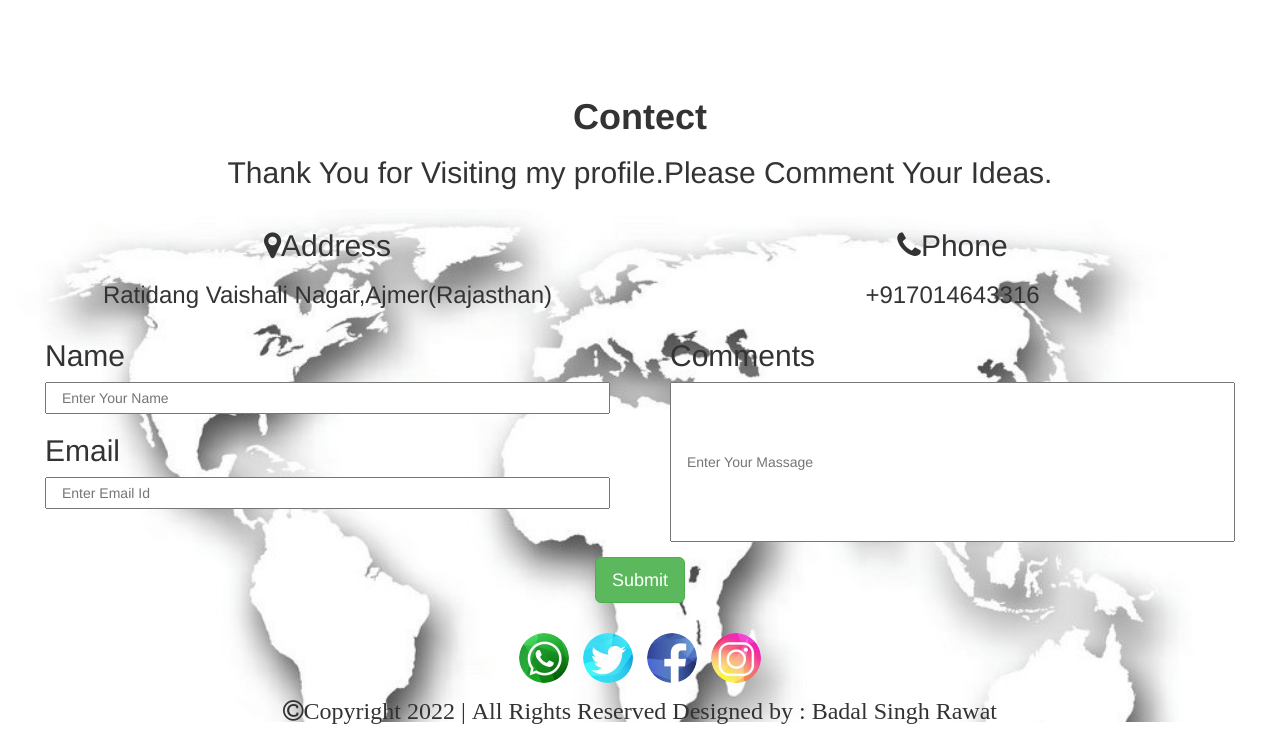
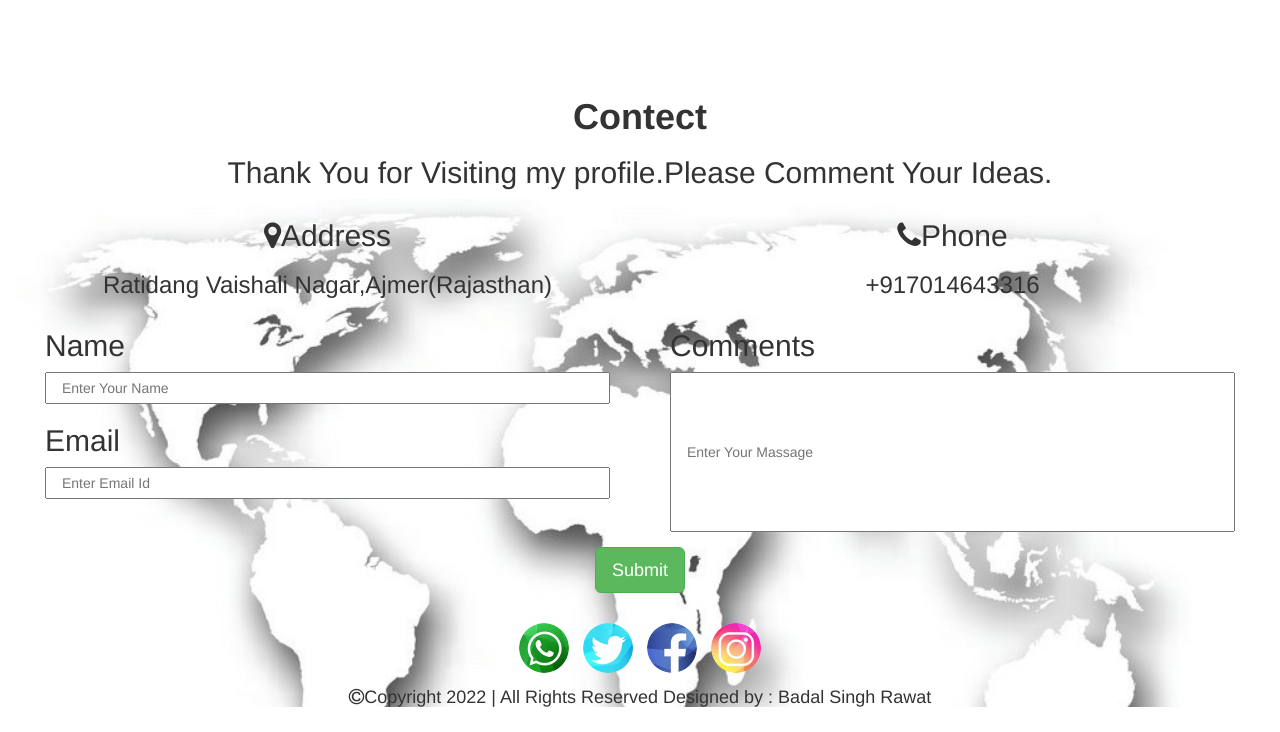
Before and after one commit to badalsingh2582/bsr, a plain HTML site: page index.html in a window 1280 px wide. Shown: the part 4119-4851 px from the top of the page. Drawn offline with nearby package versions, Linux system fonts and the light colour scheme.

Commit message:
Update index.html

```diff
--- a/index.html
+++ b/index.html
@@ -412,7 +412,7 @@
 					<a href="https://www.instagram.com/badalsingh2582/" target="_new"><button class="ImgIcon" id="Ig"></button></a>
 				</div>
 			</div>
-			<h3 class="text-center"><i class="fa fa-copyright" >Copyright 2022 | All Rights Reserved Designed by : Badal Singh Rawat</i></h3>
+			<h4 class="text-center"><i class="fa fa-copyright" ></i>Copyright 2022 | All Rights Reserved Designed by : Badal Singh Rawat</h4>
 		</div>
 	</div>
 	</body>
```
